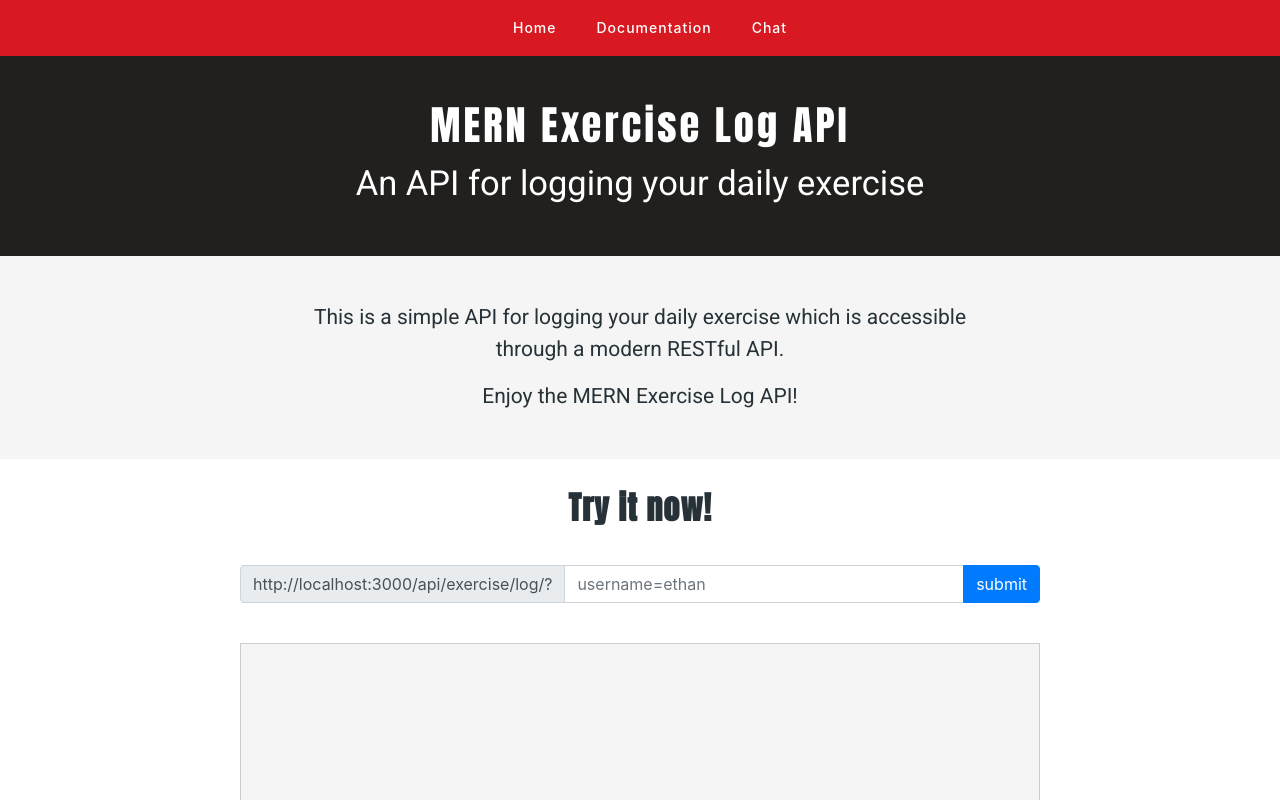
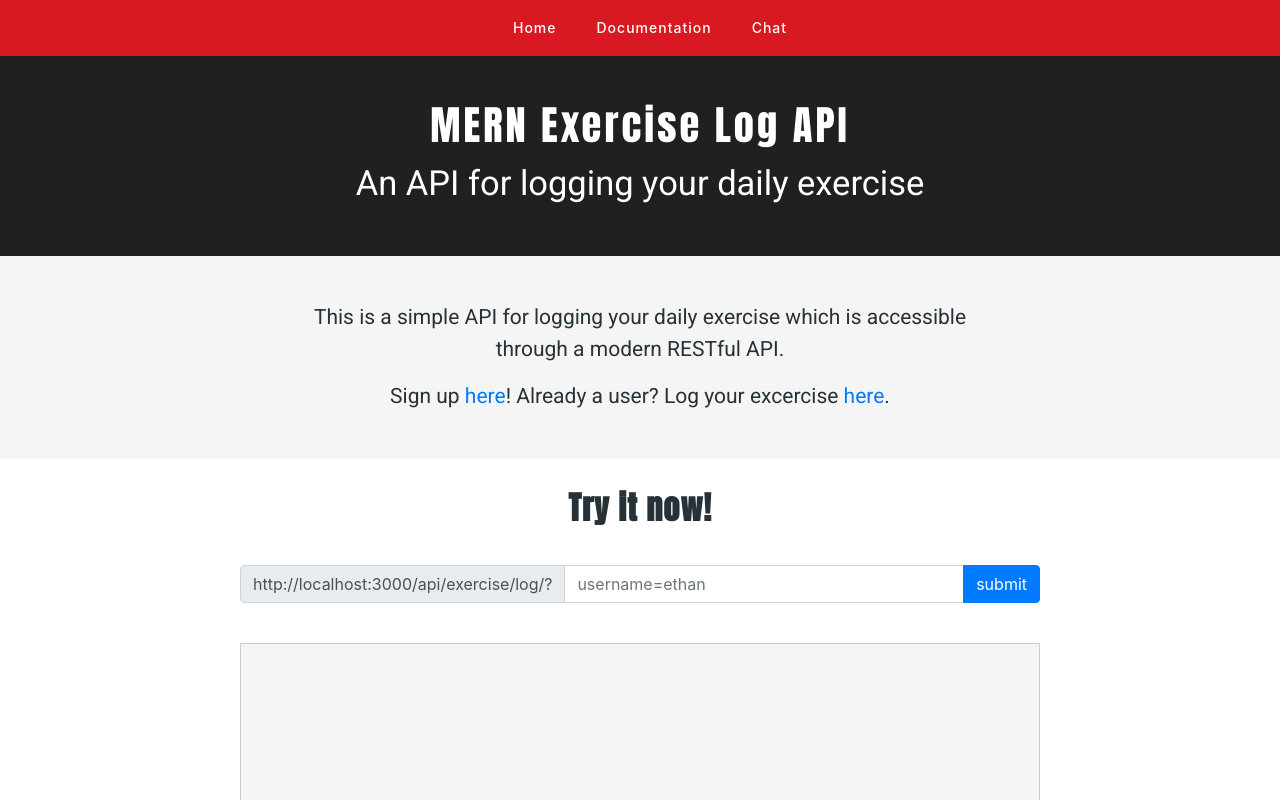
Before and after one commit to ethanvernon/mern-exerciseapp, a React (Create React App) app in the folder client/: page / in a window 1280 px wide. Shown: the top 800 px of the page. Built offline with nearby package versions, Linux system fonts and the light colour scheme.

Commit message:
adds links to Description.js

```diff
--- a/client/src/Description.js
+++ b/client/src/Description.js
@@ -1,4 +1,5 @@
 import React, { Component } from 'react';
+import {Link} from 'react-router-dom';
 import 'bootstrap/dist/css/bootstrap.min.css';
 import './App.css';
 
@@ -9,7 +10,7 @@ export class Description extends Component {
 			<div className='description'>
 				<div className='description-text'>
 					<p>This is a simple API for logging your daily exercise which is accessible through a modern RESTful API.</p>
-					<p>Enjoy the MERN Exercise Log API!</p>
+					<p>Sign up <Link to="/signup"><a href="">here</a></Link>! Already a user? Log your excercise <Link to="/log"><a href="">here</a></Link>.</p>
 				</div>
 			</div>
 	    );
```
